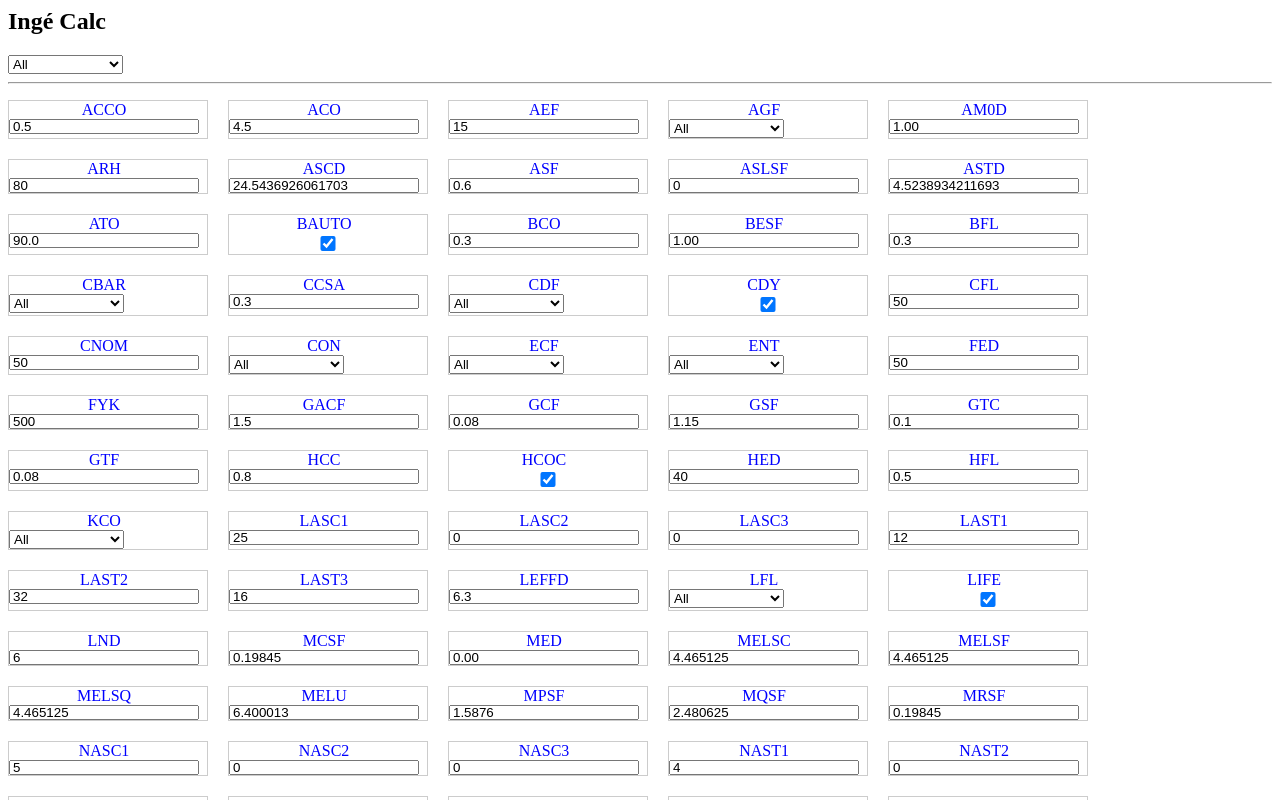
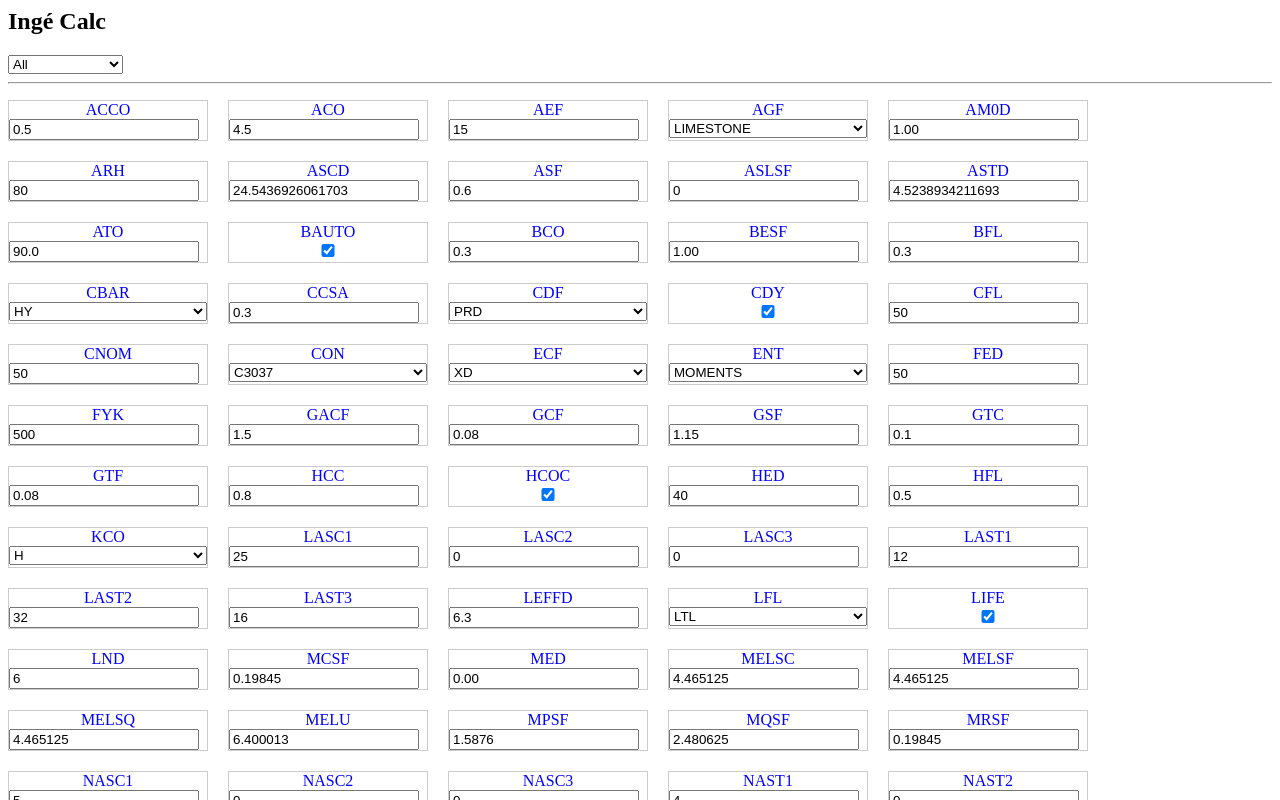
Before and after one commit to Mastero242/inge-calc-json, an Angular app: page / in a window 1280 px wide. Shown: the top 800 px of the page. Built offline with nearby package versions, Linux system fonts and the light colour scheme; what @progress/kendo-angular-intl would draw is missing.

Commit message:
5 files modified

```diff
--- a/src/app/app.component.css
+++ b/src/app/app.component.css
@@ -26,7 +26,7 @@ input.calculated {
 .wrapper li label {
   display: block;
   object-fit: cover;
-  width: 96%;
+  width: 100%;
   text-align: center;
 }
 
@@ -34,5 +34,10 @@ input.calculated {
   display: block;
   object-fit: cover;
   width: 96%;
-  height: 15px;
 }
+
+.wrapper li select {
+  display: block;
+  object-fit: cover;
+  width: 100%;
+}
--- a/src/app/app.component.html
+++ b/src/app/app.component.html
@@ -48,11 +48,10 @@
 
           <select
             *ngSwitchCase="PropertyType.List"
-            (change)="onChange($any($event.target).value)"
+            formControlName="{{ prop.key }}"
           >
-            <option value="" selected>All</option>
-            <option *ngFor="let name of enumKeys" [value]="name">
-              {{ propertyCodeEnum[name] }}
+            <option *ngFor="let name of getListValues(prop.key)">
+              {{ name }}
             </option>
           </select>
         </ng-container>
--- a/src/app/app.component.ts
+++ b/src/app/app.component.ts
@@ -40,6 +40,10 @@ export class AppComponent {
 
   public getType(propertyCode: string) {
     return Properties.getType(propertyCode);
+  }
+
+  public getListValues(propertyCode: string) {
+    return Properties.getListValues(propertyCode);
   }
 
   constructor(private fb: FormBuilder, private calculator: CalculatorService) {
--- a/src/app/calculator/calculator.service.ts
+++ b/src/app/calculator/calculator.service.ts
@@ -9,7 +9,8 @@ export class CalculatorService {
   constructor() {}
 
   async calculate(properties: [PropertyCode, any][]) {
-    console.log('calculate');
+    // console.log('calculate');
+    // console.log(properties[PropertyCode.AGF]);
     const keys = Object.keys(DependentProperties);
     keys.forEach(async (key: PropertyCode) => {
       // console.log('calculate');
--- a/src/app/calculator/properties.ts
+++ b/src/app/calculator/properties.ts
@@ -1,4 +1,21 @@
-import { PropertyCode } from './common/enums';
+import {
+  EnumSTA,
+  EnumCON,
+  EnumAGF,
+  PropertyCode,
+  EnumKCO,
+  EnumTYC,
+  EnumUNIT,
+  EnumLFL,
+  EnumECF,
+  EnumCBAR,
+  EnumCDF,
+  Enum_D,
+  EnumSFS,
+  EnumSREP,
+  EnumENT,
+  EnumSTD,
+} from './common/enums';
 import { DependentProperties } from './dependent-properties';
 import * as data from './Data/property-data.json';
 import * as settingsdata from './Data/setting-data.json';
@@ -40,6 +57,44 @@ export class Properties {
       return values;
     } else {
       return undefined;
+    }
+  }
+
+  static getListValues(propertyCode): any[] {
+    // need more generic / data in json ?
+
+    switch (propertyCode) {
+      case PropertyCode.STA:
+        return Object.keys(EnumSTA);
+      case PropertyCode.CON:
+        return Object.keys(EnumCON);
+      case PropertyCode.TYC:
+        return Object.keys(EnumTYC);
+      case PropertyCode.KCO:
+        return Object.keys(EnumKCO);
+      case PropertyCode.UNIT:
+        return Object.keys(EnumUNIT);
+      case PropertyCode.LFL:
+        return Object.keys(EnumLFL);
+      case PropertyCode.CDF:
+        return Object.keys(EnumCDF);
+      case PropertyCode.AGF:
+        return Object.keys(EnumAGF);
+      case PropertyCode.ECF:
+        return Object.keys(EnumECF);
+      case PropertyCode.CBAR:
+        return Object.keys(EnumCBAR);
+      case PropertyCode.SFS:
+        return Object.keys(EnumSFS);
+      case PropertyCode.SREP:
+        return Object.keys(EnumSREP);
+      case PropertyCode.ENT:
+        return Object.keys(EnumENT);
+      case PropertyCode.STD:
+        return Object.keys(EnumSTD);
+
+      // case PropertyCode.D:
+      //   return Object.keys(Enum_D);
     }
   }
 
@@ -103,7 +158,7 @@ export class Properties {
   }
 
   private static filterProperties(propertyCode): PropertyValue[] {
-    console.log('filter prop in');
+    console.log('filter prop');
     console.log(propertyCode);
 
     let values = [];
@@ -121,8 +176,6 @@ export class Properties {
       )
     );
     console.log(values);
-
-    console.log('filter prop out');
     return values;
   }
 }
```
